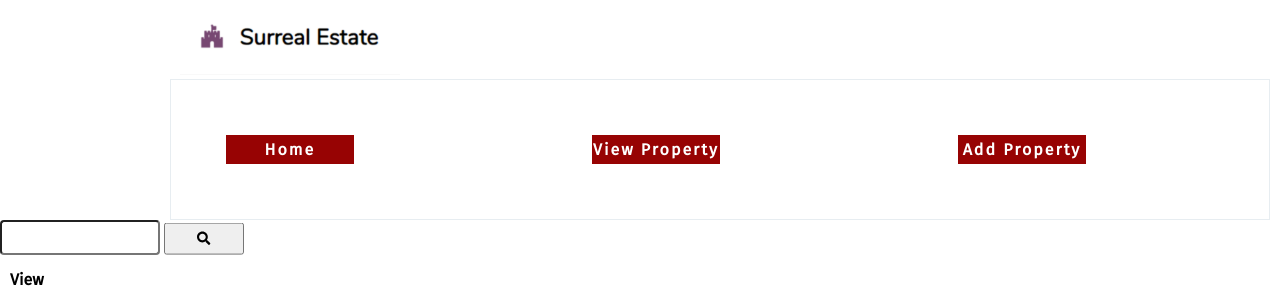
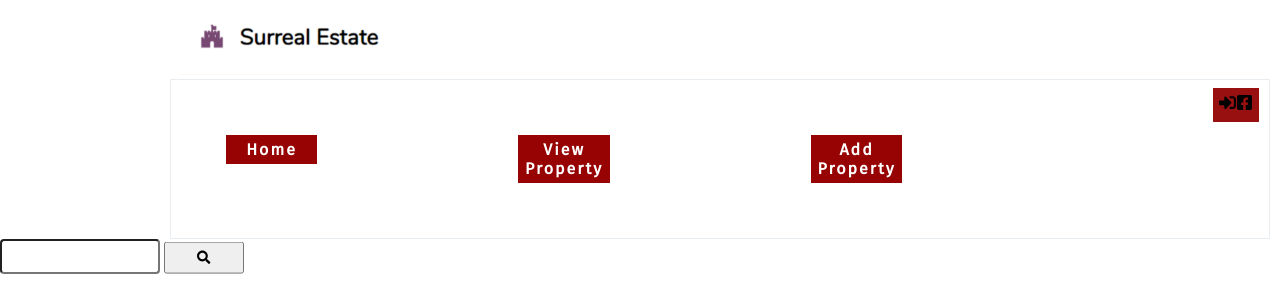
Before and after one commit to 56aint/surreal-estate, a React (Create React App) app: page /properties in a window 1280 px wide. Shown: the top 288 px of the page. Built offline with nearby package versions, Linux system fonts and the light colour scheme; no server answers.

Commit message:
updated readme and started SSO component with facebok API

```diff
--- a/package.json
+++ b/package.json
@@ -4,6 +4,7 @@
   "private": true,
   "dependencies": {
     "@fortawesome/fontawesome-svg-core": "^1.2.30",
+    "@fortawesome/free-brands-svg-icons": "^5.14.0",
     "@fortawesome/free-solid-svg-icons": "^5.14.0",
     "@fortawesome/react-fontawesome": "^0.1.11",
     "@testing-library/jest-dom": "^4.2.4",
@@ -16,6 +17,7 @@
     "react": "^16.13.1",
     "react-bootstrap": "^1.0.0-beta.14",
     "react-dom": "^16.13.1",
+    "react-icons": "^3.10.0",
     "react-router-dom": "^5.2.0",
     "react-scripts": "3.4.1",
     "styled-components": "^4.3.2"
--- a/src/components/NavBar.js
+++ b/src/components/NavBar.js
@@ -1,6 +1,8 @@
 import React from "react";
 import { Link } from "react-router-dom";
 import "../styles/NavBar.css";
+import { FaFacebookSquare, FaSignInAlt } from "react-icons/fa";
+
 import logo from "../images/logo.png";
 
 const NavBar = () => {
@@ -20,6 +22,15 @@ const NavBar = () => {
         <li className="navbar-links-item">
           <Link to="/add-property">Add Property</Link>
         </li>
+        <div form-tooltip>
+          <form className="fb-sign-in-form">
+            <button type="submit">
+              <FaSignInAlt />
+              <FaFacebookSquare />
+            </button>
+            <span className="tooltiptext">LOGIN WITH FACEBOOK</span>
+          </form>
+        </div>
       </ul>
     </div>
   );
--- a/src/components/SideBar.js
+++ b/src/components/SideBar.js
@@ -2,8 +2,9 @@ import React, { useState } from "react";
 // import styled from "styled-components";
 import { Link, useLocation, useHistory } from "react-router-dom";
 import qs from "qs";
+import { FontAwesomeIcon } from "@fortawesome/react-fontawesome";
 import { faSearch } from "@fortawesome/free-solid-svg-icons";
-import { FontAwesomeIcon } from "@fortawesome/react-fontawesome";
+
 import "../styles/SideBar.css";
 
 const SideBar = () => {
--- a/src/styles/NavBar.css
+++ b/src/styles/NavBar.css
@@ -10,7 +10,7 @@ img {
   padding: 0px;
   margin-left: 10px;
 }
-a {
+.navbar a {
   color: white;
   font-weight: 700;
   letter-spacing: 2px;
@@ -22,7 +22,7 @@ a {
   text-align: center;
 }
 
-a:hover {
+.navbar a:hover {
   color: #17bbd8;
 }
 
@@ -39,6 +39,44 @@ a:hover {
   margin: 0;
   padding: 5%;
 }
+.navbar .fb-sign-in-form {
+  float: right;
+}
+
+.navbar .fb-sign-in-form button {
+  float: right;
+  padding: 6px;
+  margin-top: 8px;
+  margin-right: 10px;
+  background: rgb(153, 16, 16);
+  font-size: 17px;
+  border: none;
+  cursor: pointer;
+}
+.navbar .fb-sign-in-form button:hover {
+  background: rgb(5, 36, 177);
+}
+
+.navbar .tooltiptext {
+  visibility: hidden;
+  width: 60px;
+  background-color: rgb(10, 3, 107);
+  color: #fff;
+  text-align: center;
+  border-radius: 6px;
+  padding: 5px 0;
+
+  /* Position the tooltip */
+  top: -5px;
+  right: 105%;
+}
+.navbar:hover .tooltiptext {
+  visibility: visible;
+
+}
+
+
+
 
 @media all and (max-width: 1000px) {
   .navbar-links {
@@ -47,10 +85,18 @@ a:hover {
   .navbar-links-item {
      flex: 1 1 50%;
   }
+
+  .fb-sign-in-form {
+    flex: 1 1 33.33%;
+ }
 }
 
 @media all and (max-width: 480px) {
   .navbar-links-item {
      flex-basis: 100%;
   }
+
+  .fb-sign-in-form {
+    flex-basis: 50%;
+ }
 }
--- a/src/styles/SideBar.css
+++ b/src/styles/SideBar.css
@@ -29,11 +29,14 @@ p{
  .sidebarToggle a {
   display: block;
   text-decoration: none;
-  color: white;
+  color: rgb(233, 214, 214);
   -webkit-transition: color 0.3s ease;
   -o-transition: color 0.3s ease;
   transition: color 0.3s ease;
   padding: 6px 8px 6px 16px;
+  background: rgb(153, 16, 16);
+  width: fit-content;
+  height: fit-content;
 }
 
 .sidebarToggle a:hover {
```
Also changed, not shown: 2 other files (tests, documents, lock files or other folders).
